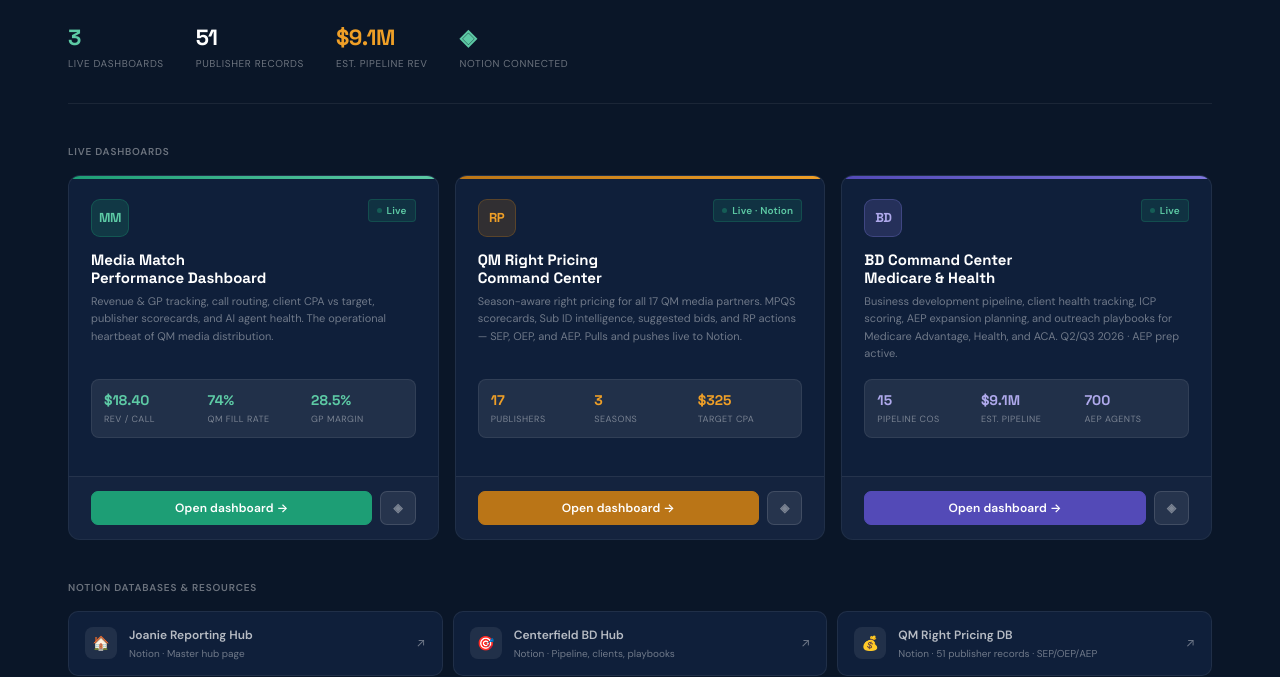
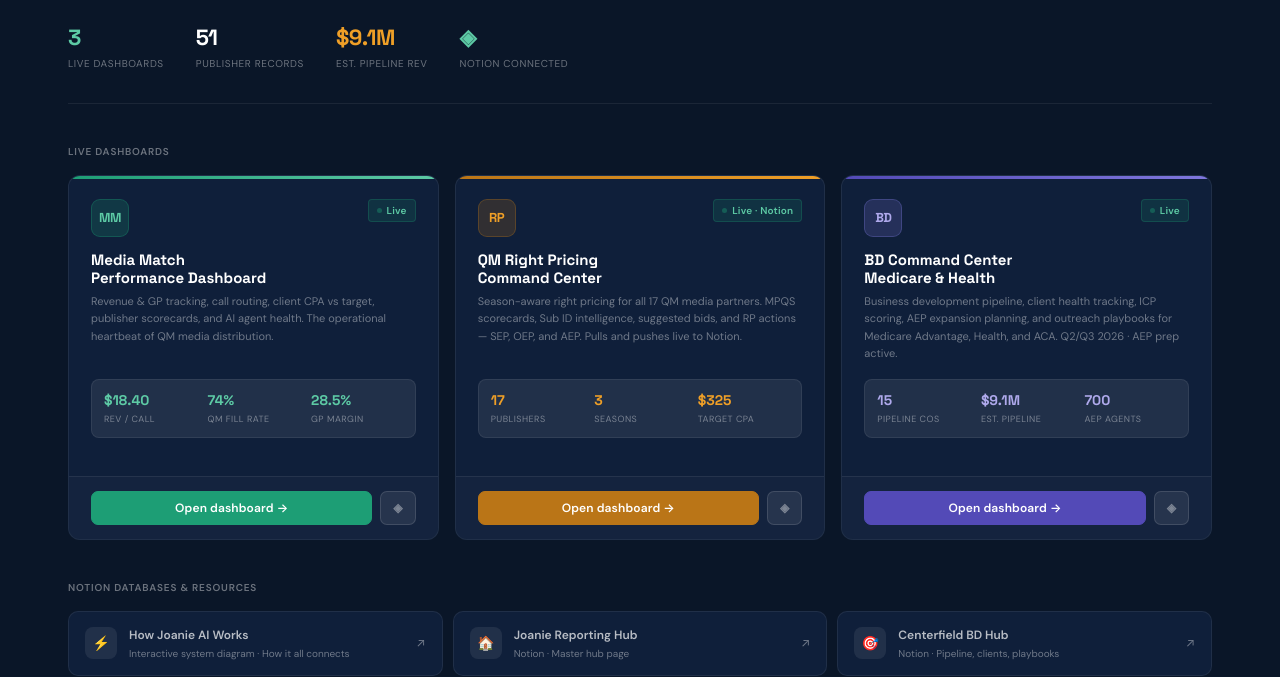
Before and after one commit to mberry86/Joanie-Hub, a plain HTML site: page index.html in a window 1280 px wide. Shown: the part 279-956 px from the top of the page. Drawn offline with Linux system fonts and the light colour scheme.

Commit message:
Update index.html

```diff
--- a/index.html
+++ b/index.html
@@ -349,6 +349,11 @@
   </div>
 
   <div class="resources-grid">
+    <a href="https://mberry86.github.io/joanie-how-it-works" target="_blank" class="resource-card">
+      <div class="resource-icon">⚡</div>
+      <div><div class="resource-name">How Joanie AI Works</div><div class="resource-type">Interactive system diagram · How it all connects</div></div>
+      <span class="resource-arrow">↗</span>
+    </a>
     <a href="https://www.notion.so/337cb15b39018030aa3ef853242aa527" target="_blank" class="resource-card">
       <div class="resource-icon">🏠</div>
       <div><div class="resource-name">Joanie Reporting Hub</div><div class="resource-type">Notion · Master hub page</div></div>
```
